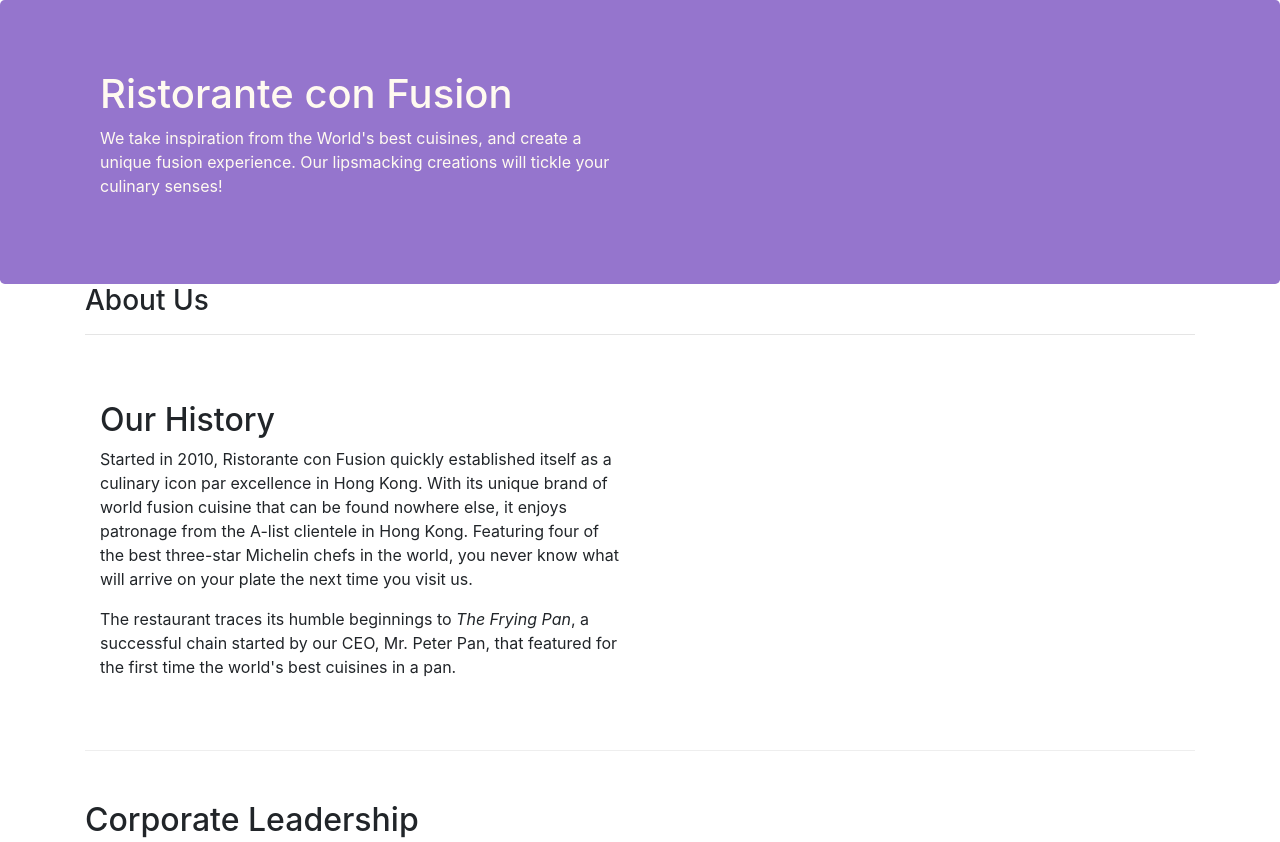
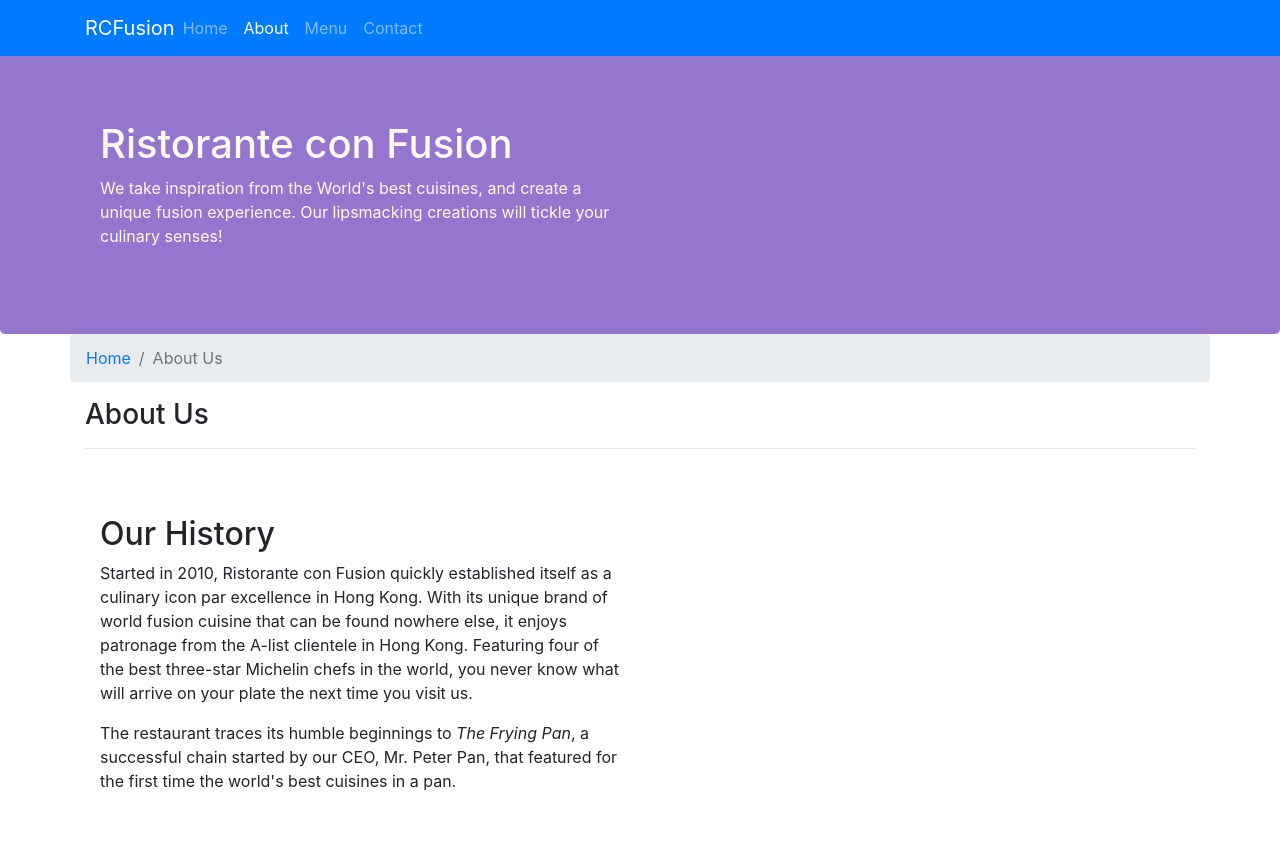
Before and after one commit to saratolooti/bootstrap-sass-Less, a website: page aboutus.html in a window 1280 px wide. Shown: the top 842 px of the page. Drawn offline with nearby package versions, Linux system fonts and the light colour scheme.

Commit message:
navbar&breadcrumbs

```diff
--- a/aboutus.html
+++ b/aboutus.html
@@ -15,6 +15,23 @@
 
 <body>
 
+    <nav class="navbar navbar-dark navbar-expand-sm bg-primary fixed-top">
+        <div class="container">
+            <button class="navbar-toggler" type="button" data-toggle="collapse" data-target="#Navbar">
+                <span class="navbar-toggler-icon"></span>
+            </button>
+            <a class="navbar-brand mr-auto" href="./index.html">RCFusion</a>
+            <div class="collapse navbar-collapse" id="Navbar">
+                <ul class="navbar-nav mr-auto">
+                    <li class="nav-item"><a href="./index.html" class="nav-link">Home</a></li>
+                    <li class="nav-item active"><a href="#" class="nav-link">About</a></li>
+                    <li class="nav-item"><a href="#" class="nav-link">Menu</a></li>
+                    <li class="nav-item"><a href="#" class="nav-link">Contact</a></li>
+                </ul>
+            </div>
+        </div>
+    </nav>
+
     <header class="jumbotron">
         <div class="container">
             <div class="row row-header">
@@ -30,7 +47,11 @@
 
     <div class="container">
         <div class="row">
-            <div class="col-sm-12">
+            <ol class="col-12 breadcrumb">
+                <li class="breadcrumb-item"><a href="./index.html">Home</a></li>
+                <li class="breadcrumb-item active">About Us</li>
+            </ol>
+            <div class="col-12">
                <h3>About Us</h3>
                <hr>
             </div>
@@ -69,7 +90,7 @@
                 <div class="col-4 offset-1 col-sm-2">
                     <h5>Links</h5>
                     <ul class="list-unstyled">
-                        <li><a href="#">Home</a></li>
+                        <li><a href="./index.html">Home</a></li>
                         <li><a href="#">About</a></li>
                         <li><a href="#">Menu</a></li>
                         <li><a href="#">Contact</a></li>
--- a/css/styles.css
+++ b/css/styles.css
@@ -28,3 +28,10 @@ address{
     margin: 0px;
     color: #0f0f0f;
 }
+body{
+    padding-top: 50px;
+    z-index: 0;
+}
+.navbar-dark{
+    background-color: #512dab;
+}
```
Also changed, not shown: index.html (+17 -2 lines).
